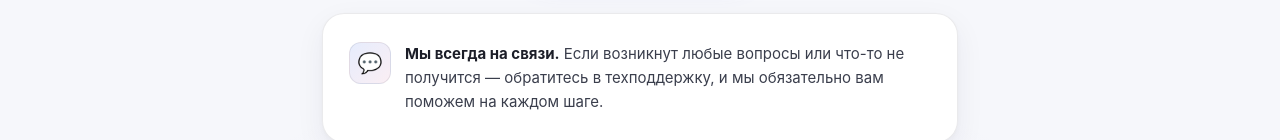
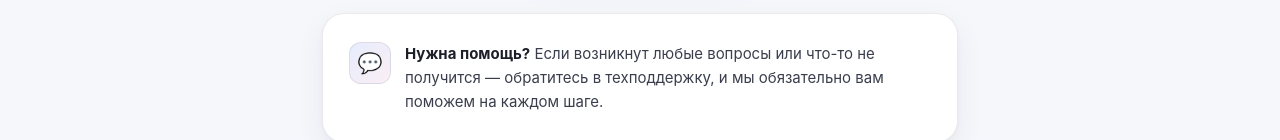
Before and after one commit to byUsefull/gemini-help, a plain HTML site: page index.html in a window 1280 px wide. Shown: the part 515-655 px from the top of the page. Drawn offline with Linux system fonts and the light colour scheme.

```diff
--- a/index.html
+++ b/index.html
@@ -203,7 +203,7 @@
     <!-- SUPPORT -->
     <section class="card support rv">
       <div class="ic">💬</div>
-      <p><b>Мы всегда на связи.</b> Если возникнут любые вопросы или что-то не получится — обратитесь в техподдержку, и мы обязательно вам поможем на каждом шаге.</p>
+      <p><b>Нужна помощь?</b> Если возникнут любые вопросы или что-то не получится — обратитесь в техподдержку, и мы обязательно вам поможем на каждом шаге.</p>
     </section>
 
     <!-- ACTIVATION -->
```
